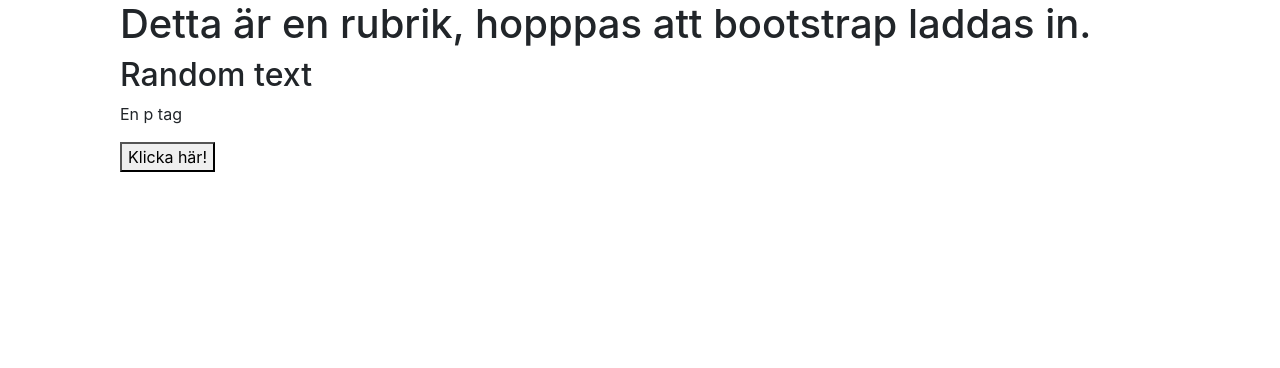
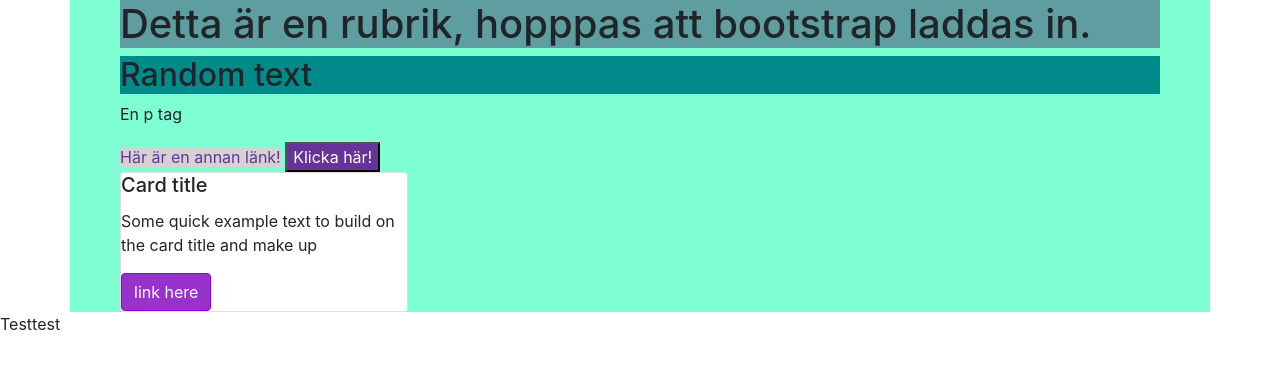
Before and after one commit to SannaIsak/sanna-isaksson-bootstrap, a plain HTML site: page index.html in a window 1280 px wide. Drawn offline with Linux system fonts and the light colour scheme.

Commit message:
Testade saker i bootsstrap

```diff
--- a/index.html
+++ b/index.html
@@ -13,8 +13,20 @@
         <h1>Detta är en rubrik, hopppas att bootstrap laddas in.</h1>
         <h2>Random text</h2>
         <p>En p tag</p>
-        <a></a>
-        <button btn>Klicka här!</button>
+        <a href="" class="first_a">Här är en annan länk!</a>
+        <button class="button_1" btn>Klicka här!</button>
+
+    <div class="card" style="width: 18rem;">
+        <div class="crad-body">
+            <h5 class="card-title">Card title</h5>
+            <p class="card-text">Some quick example text to build on the card title and make up</p>
+            <a href="#" class="btn btn-primary">link here</a>
+        </div>
+    </div>
+</div>
+    <div class="legend">Testtest</div>
+    <div class="">
+
     </div>
 </body>
 </html>
--- a/style.css
+++ b/style.css
@@ -3,4 +3,33 @@
 .container{
     padding-right: 50px;
     padding-left: 50px;
+    background-color: aquamarine;
 }
+
+h1{
+    background-color: cadetblue;
+}
+
+h2{
+    background-color: darkcyan;
+}
+
+.first_a{
+    color: rebeccapurple;
+    background-color: lightgray;
+}
+
+.button_1{
+    background-color: rebeccapurple;
+    color: white;
+}
+
+.btn-primary{
+    background-color: darkorchid;
+    border-color: darkviolet;
+}
+
+.btn-primary:hover{
+    background-color: purple;
+    border-color: purple
+}
```
